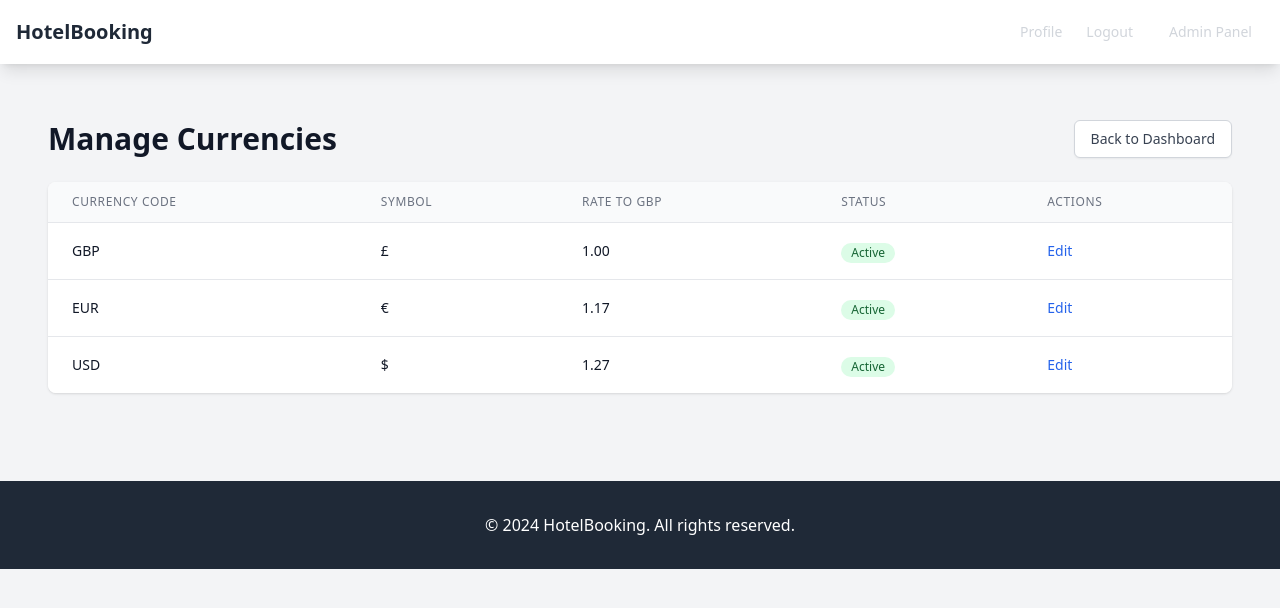
After one commit to i-aayushshah/Dikshit__World_Hotel, a Flask app: page /admin/currencies in a window 1280 px wide. The commit adds this page. Shown: the top 608 px of the page. Run offline with Flask 3, Linux system fonts and the light colour scheme; a user stored in the database is signed in; style sheets or scripts are compiled from the project's sources.

Commit message:
first commit

```diff
--- a/app.py
+++ b/app.py
@@ -61,6 +61,13 @@ class Booking(db.Model):
     # Add these relationships
     hotel = db.relationship('Hotel', backref='bookings')
     room = db.relationship('Room', backref='bookings')
+
+class Currency(db.Model):
+    id = db.Column(db.Integer, primary_key=True)
+    code = db.Column(db.String(3), unique=True, nullable=False)
+    symbol = db.Column(db.String(5), nullable=False)
+    rate_to_gbp = db.Column(db.Float, nullable=False)  # Exchange rate relative to GBP
+    is_active = db.Column(db.Boolean, default=True)
 
 # Add this after your model definitions but before the routes
 
@@ -165,11 +172,19 @@ def index():
     # Convert the dictionary to a list of cities with their data
     cities = [{'name': city, **data} for city, data in CITY_DATA.items()]
 
+    # Get selected currency
+    currency_code = request.args.get('currency', 'GBP')
+    currency = Currency.query.filter_by(code=currency_code, is_active=True).first() or \
+              Currency.query.filter_by(code='GBP').first()
+
+    # Add currency to template context
     return render_template('index.html',
                          cities=cities,
                          is_peak_season=is_peak_season,
                          hotels=hotels,
-                         CITY_DATA=CITY_DATA)
+                         CITY_DATA=CITY_DATA,
+                         currency=currency,
+                         currencies=Currency.query.filter_by(is_active=True).all())
 
 @app.route('/hotel/<int:hotel_id>')
 def hotel_details(hotel_id):
@@ -237,6 +252,11 @@ def profile():
 @login_required
 def booking(hotel_id):
     hotel = Hotel.query.get_or_404(hotel_id)
+    # Get selected currency
+    currency_code = request.args.get('currency', 'GBP')
+    currency = Currency.query.filter_by(code=currency_code, is_active=True).first() or \
+              Currency.query.filter_by(code='GBP').first()
+
     if request.method == 'POST':
         try:
             # Get form data
@@ -250,7 +270,8 @@ def booking(hotel_id):
 
             # Calculate total price
             days = (check_out - check_in).days
-            total_price = room.price * days
+            # Convert price back to GBP for storage
+            total_price = (room.price * days) / currency.rate_to_gbp
 
             # Create booking
             booking = Booking(
@@ -289,7 +310,9 @@ def booking(hotel_id):
                          selected_room=selected_room,
                          check_in=request.args.get('check_in'),
                          check_out=request.args.get('check_out'),
-                         guests=request.args.get('guests'))
+                         guests=request.args.get('guests'),
+                         currency=currency,
+                         currencies=Currency.query.filter_by(is_active=True).all())
 
 @app.route('/booking/confirmation/<int:booking_id>')
 @login_required
@@ -571,6 +594,36 @@ def admin_toggle_user_role(user_id):
     flash(f'User role updated successfully. {user.username} is now {"an admin" if user.is_admin else "a regular user"}.')
     return redirect(url_for('admin_users'))
 
+@app.route('/admin/currencies')
+@login_required
+def admin_currencies():
+    if not current_user.is_admin:
+        flash('Access denied')
+        return redirect(url_for('index'))
+
+    currencies = Currency.query.all()
+    return render_template('admin/currencies.html', currencies=currencies)
+
+@app.route('/admin/currencies/edit/<int:currency_id>', methods=['GET', 'POST'])
+@login_required
+def admin_edit_currency(currency_id):
+    if not current_user.is_admin:
+        flash('Access denied')
+        return redirect(url_for('index'))
+
+    currency = Currency.query.get_or_404(currency_id)
+
+    if request.method == 'POST':
+        currency.symbol = request.form.get('symbol')
+        currency.rate_to_gbp = float(request.form.get('rate_to_gbp'))
+        currency.is_active = 'is_active' in request.form
+
+        db.session.commit()
+        flash('Currency updated successfully')
+        return redirect(url_for('admin_currencies'))
+
+    return render_template('admin/edit_currency.html', currency=currency)
+
 # Error handlers
 @app.errorhandler(404)
 def page_not_found(e):
@@ -829,6 +882,20 @@ def init_example_data():
 
     db.session.commit()
 
+    # Initialize default currencies
+    currencies_data = [
+        {'code': 'GBP', 'symbol': '£', 'rate_to_gbp': 1.0},
+        {'code': 'EUR', 'symbol': '€', 'rate_to_gbp': 1.17},
+        {'code': 'USD', 'symbol': '$', 'rate_to_gbp': 1.27}
+    ]
+
+    for currency_data in currencies_data:
+        if not Currency.query.filter_by(code=currency_data['code']).first():
+            currency = Currency(**currency_data)
+            db.session.add(currency)
+
+    db.session.commit()
+
 if __name__ == '__main__':
     with app.app_context():
         # Drop all tables and recreate them
--- /dev/null
+++ b/templates/admin/currencies.html
@@ -0,0 +1,72 @@
+{% extends "base.html" %}
+
+{% block title %}Manage Currencies{% endblock %}
+
+{% block content %}
+<div class="max-w-7xl mx-auto py-6 sm:px-6 lg:px-8">
+    <!-- Header -->
+    <div class="md:flex md:items-center md:justify-between mb-6">
+        <div class="flex-1 min-w-0">
+            <h2 class="text-2xl font-bold leading-7 text-gray-900 sm:text-3xl sm:truncate">
+                Manage Currencies
+            </h2>
+        </div>
+        <div class="mt-4 flex md:mt-0 md:ml-4">
+            <a href="{{ url_for('admin_dashboard') }}"
+               class="inline-flex items-center px-4 py-2 border border-gray-300 rounded-md shadow-sm text-sm font-medium text-gray-700 bg-white hover:bg-gray-50 focus:outline-none focus:ring-2 focus:ring-offset-2 focus:ring-blue-500">
+                Back to Dashboard
+            </a>
+        </div>
+    </div>
+
+    <!-- Currencies List -->
+    <div class="bg-white shadow overflow-hidden sm:rounded-lg">
+        <table class="min-w-full divide-y divide-gray-200">
+            <thead class="bg-gray-50">
+                <tr>
+                    <th scope="col" class="px-6 py-3 text-left text-xs font-medium text-gray-500 uppercase tracking-wider">
+                        Currency Code
+                    </th>
+                    <th scope="col" class="px-6 py-3 text-left text-xs font-medium text-gray-500 uppercase tracking-wider">
+                        Symbol
+                    </th>
+                    <th scope="col" class="px-6 py-3 text-left text-xs font-medium text-gray-500 uppercase tracking-wider">
+                        Rate to GBP
+                    </th>
+                    <th scope="col" class="px-6 py-3 text-left text-xs font-medium text-gray-500 uppercase tracking-wider">
+                        Status
+                    </th>
+                    <th scope="col" class="px-6 py-3 text-left text-xs font-medium text-gray-500 uppercase tracking-wider">
+                        Actions
+                    </th>
+                </tr>
+            </thead>
+            <tbody class="bg-white divide-y divide-gray-200">
+                {% for currency in currencies %}
+                <tr>
+                    <td class="px-6 py-4 whitespace-nowrap">
+                        <div class="text-sm font-medium text-gray-900">{{ currency.code }}</div>
+                    </td>
+                    <td class="px-6 py-4 whitespace-nowrap">
+                        <div class="text-sm text-gray-900">{{ currency.symbol }}</div>
+                    </td>
+                    <td class="px-6 py-4 whitespace-nowrap">
+                        <div class="text-sm text-gray-900">{{ "%.2f"|format(currency.rate_to_gbp) }}</div>
+                    </td>
+                    <td class="px-6 py-4 whitespace-nowrap">
+                        <span class="inline-flex items-center px-2.5 py-0.5 rounded-full text-xs font-medium
+                                   {% if currency.is_active %}bg-green-100 text-green-800{% else %}bg-red-100 text-red-800{% endif %}">
+                            {{ 'Active' if currency.is_active else 'Inactive' }}
+                        </span>
+                    </td>
+                    <td class="px-6 py-4 whitespace-nowrap text-sm font-medium">
+                        <a href="{{ url_for('admin_edit_currency', currency_id=currency.id) }}"
+                           class="text-blue-600 hover:text-blue-900">Edit</a>
+                    </td>
+                </tr>
+                {% endfor %}
+            </tbody>
+        </table>
+    </div>
+</div>
+{% endblock %}
--- a/templates/admin/dashboard.html
+++ b/templates/admin/dashboard.html
@@ -135,5 +135,10 @@
             </table>
         </div>
     </div>
+
+    <div class="mt-6 flex justify-end space-x-4">
+        <a href="{{ url_for('admin_users') }}" class="text-blue-600 hover:text-blue-900">Manage Users</a>
+        <a href="{{ url_for('admin_currencies') }}" class="text-blue-600 hover:text-blue-900">Manage Currencies</a>
+    </div>
 </div>
 {% endblock %}
```
Also changed, not shown: templates/admin/edit_currency.html (added, +57 -0 lines), templates/booking.html (+35 -22 lines), templates/index.html (+11 -1 lines), instance/hotel_booking.db.
